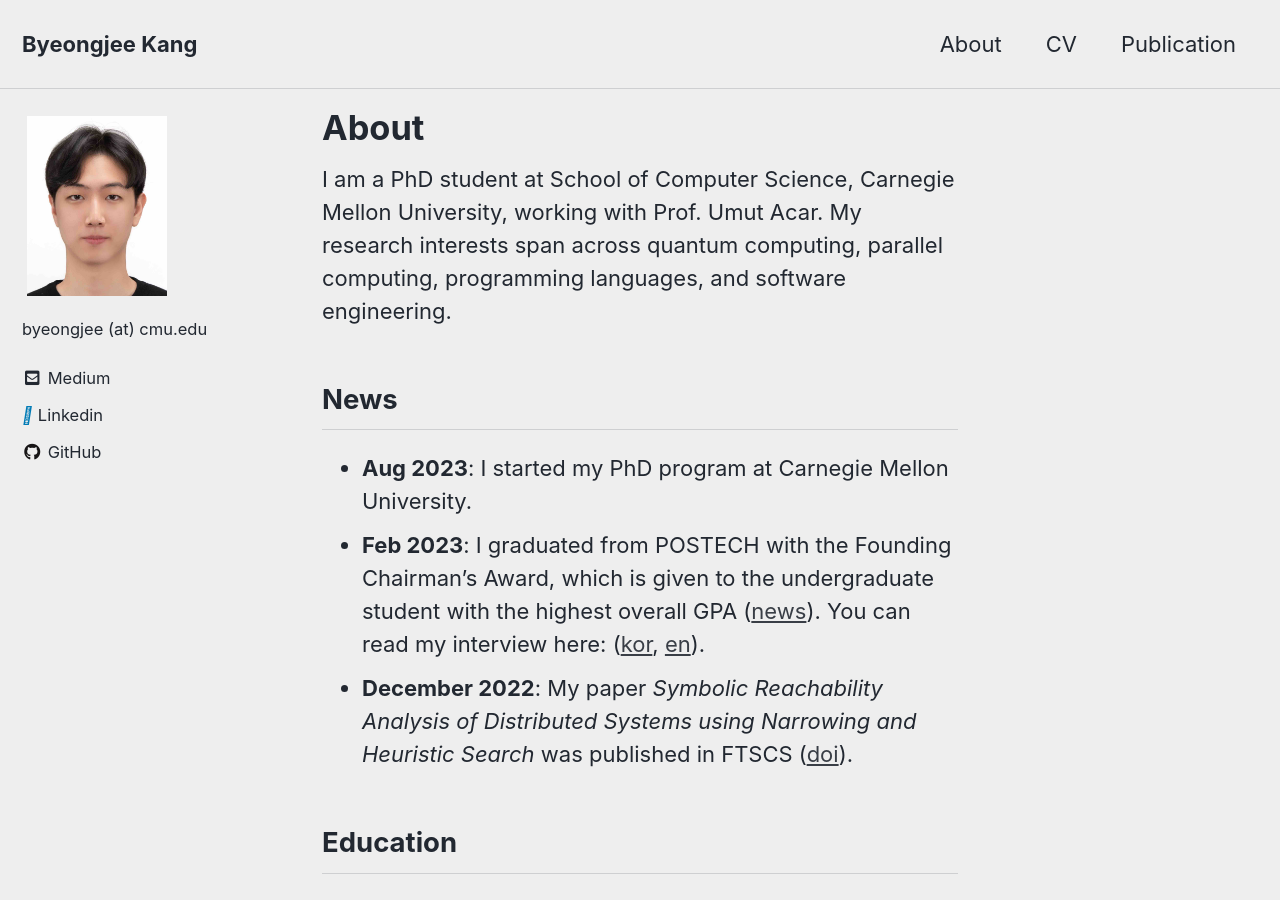
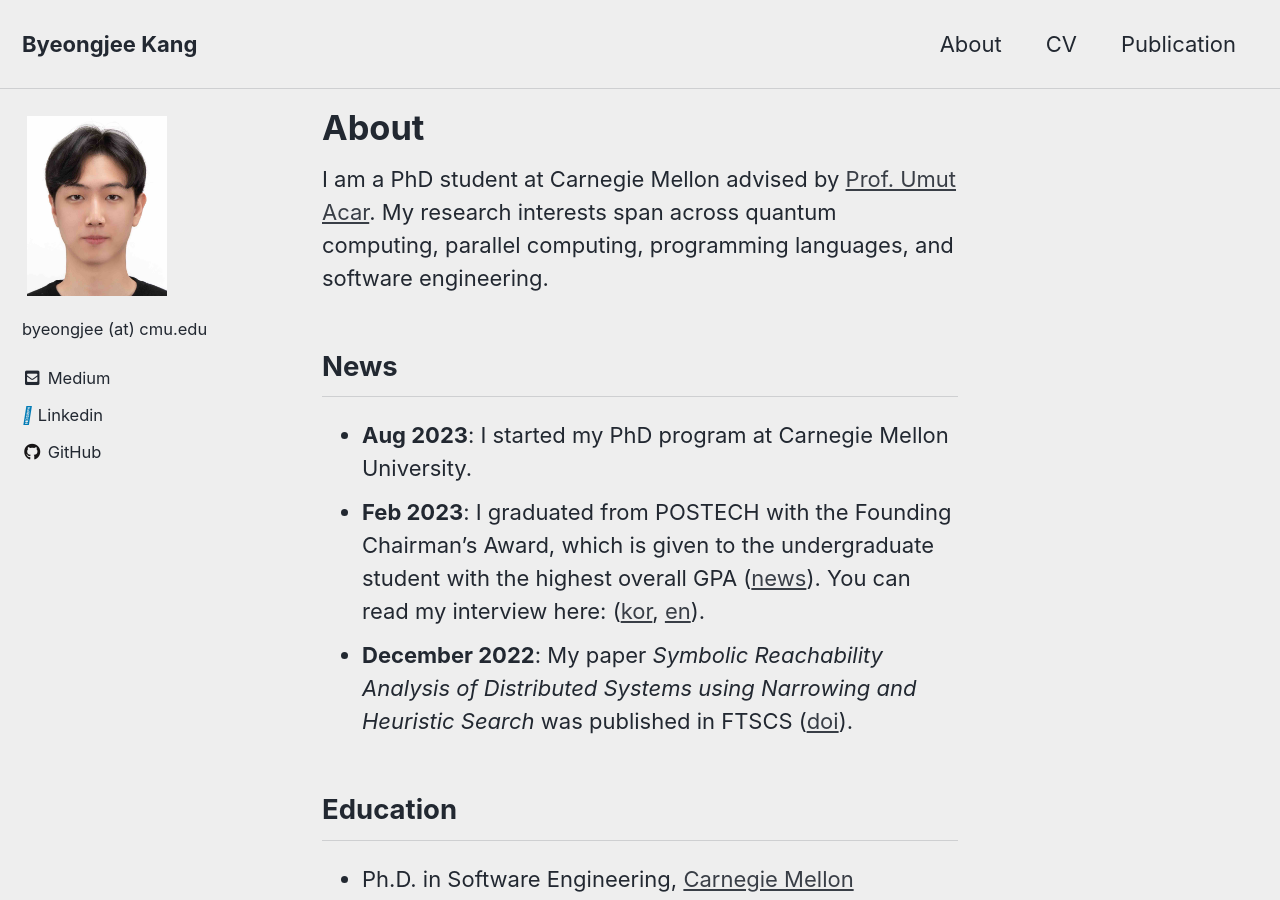
Before and after one commit to byeongjee/byeongjee.github.io, a Jekyll site: the page built from _pages/home.md, in a window 1280 px wide and 900 px high. Built offline with Jekyll 4.4.1, drawn with Linux system fonts in a browser that asks for light colours; cached includes are drawn as plain includes.

Commit message:
Update prof description

```diff
--- a/_pages/home.md
+++ b/_pages/home.md
@@ -5,8 +5,7 @@
 ---
 
 
-I am a PhD student at School of Computer Science, Carnegie Mellon University,
-working with Prof. Umut Acar.
+I am a PhD student at Carnegie Mellon advised by [Prof. Umut Acar](https://www.umut-acar.org/).
 My research interests span across
 quantum computing,
 parallel computing,
```
